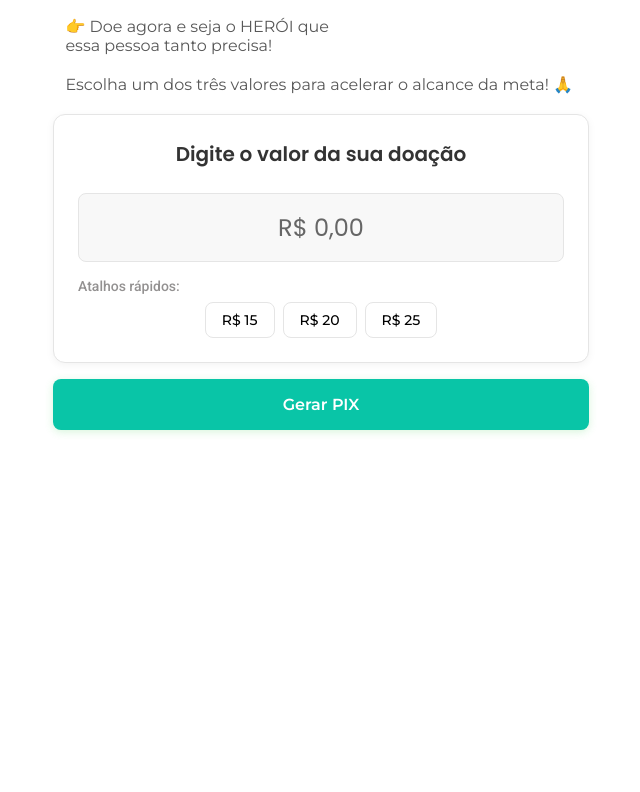
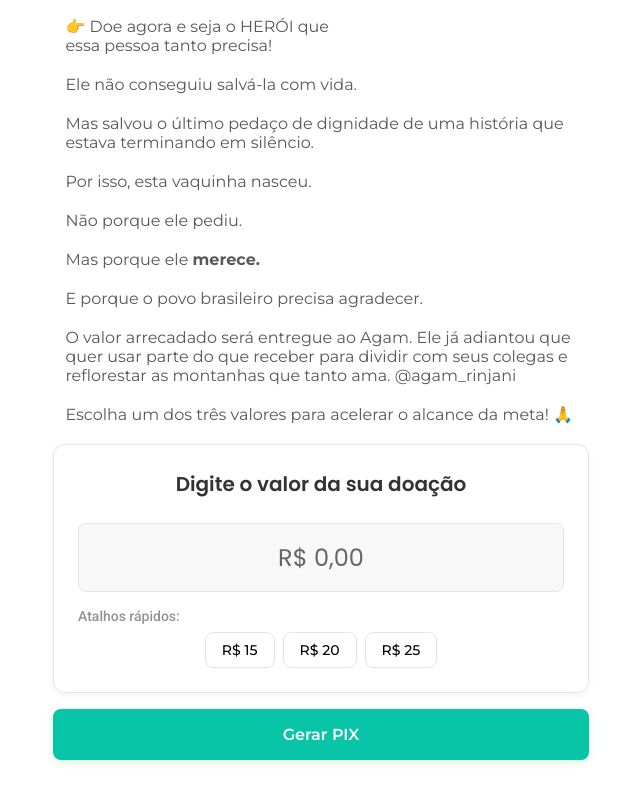
Before and after one commit to nutradolaraliance/juli, a plain HTML site: page upback/index.html in a window 1280 px wide. Shown: the part 1293-2085 px from the top of the page, without its empty margins (319-959 px from the left). Before the commit the page ends 1755 px from the top, so only its background shows below. Drawn offline with Linux system fonts and the light colour scheme; files whose address does not match are found by name.

Commit message:
Update index.html

```diff
--- a/upback/index.html
+++ b/upback/index.html
@@ -586,7 +586,24 @@ Mas ele foi assim mesmo.</strong>
       </p>
 
       <p>👉 Doe agora e seja o HERÓI que<br />essa pessoa tanto precisa!</p>
+      <p>Ele não conseguiu salvá-la com vida.</p>
 
+<p>Mas salvou o último pedaço de dignidade de uma história que estava terminando em silêncio.
+</p>
+<p>
+Por isso, esta vaquinha nasceu.
+</p>
+<p>
+Não porque ele pediu.
+</p>
+<p>
+Mas porque ele <strong>merece.</strong>
+</p>
+<p>
+E porque o povo brasileiro precisa agradecer.
+<p>
+O valor arrecadado será entregue ao Agam. Ele já adiantou que quer usar parte do que receber para dividir com seus colegas e reflorestar as montanhas que tanto ama. @agam_rinjani
+</p>
       <p>Escolha um dos três valores para acelerar o alcance da meta! 🙏</p>
 
       <div class="input-area">
```
